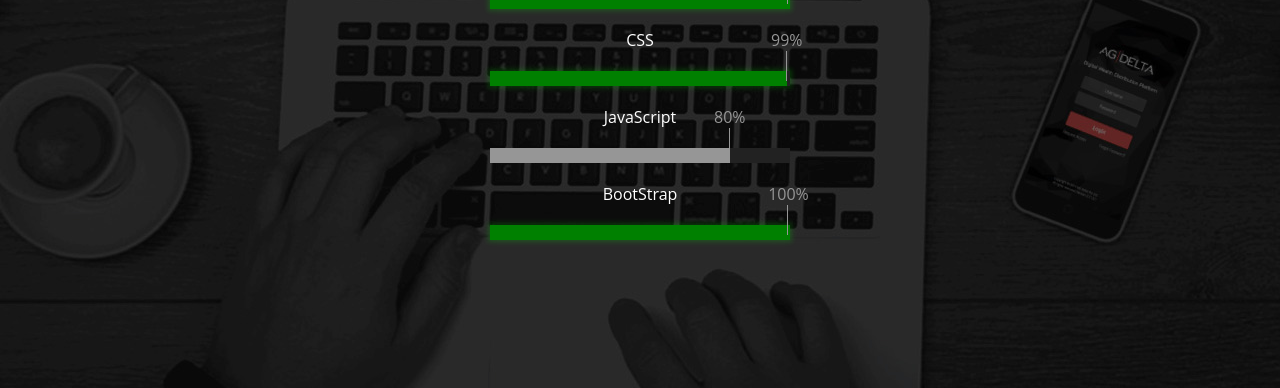
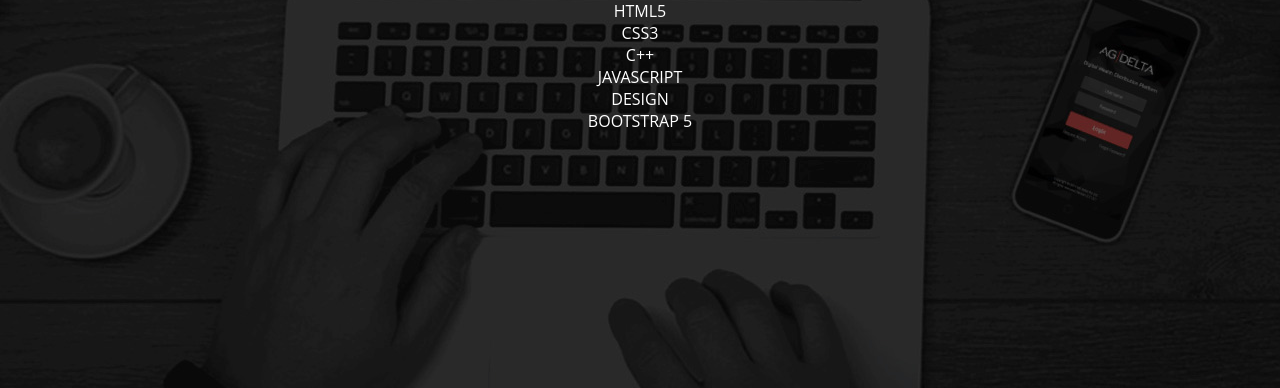
Before and after one commit to harisdermawan03/harrisdermawan.github.io, a plain HTML site: page skil.html in a window 1280 px wide. Shown: the part 412-800 px from the top of the page. Drawn offline with Linux system fonts and the light colour scheme.

Commit message:
Update skil.html

```diff
--- a/skil.html
+++ b/skil.html
@@ -45,44 +45,59 @@
     <!--Akhir-->
     <main>
         <section id="hero">
-            <div class="progressbar-container">
-                <!-- Just copy the div and add your Skills -->
+            <div class='container'>
 
-                      <div>
-                          <p class="skill-title">HTML</p>
-                          <p class="skill-quantity">100%</p>
-                          <div class="skill-box">
-                              <div class="volume"></div>
-                          </div>
-                      </div>
+                <h1 class='title'> SKILLS ME </h1>
 
-                      <div>
-                          <p class="skill-title">CSS</p>
-                          <p class="skill-quantity">99%</p>
-                          <div class="skill-box">
-                              <div class="volume"></div>
-                          </div>
-                      </div>
+                <div class='skillBox'>
 
-                      <div>
-                          <p class="skill-title">JavaScript</p>
-                          <p class="skill-quantity">80%</p>
-                          <div class="skill-box">
-                              <div class="volume"></div>
-                          </div>
-                      </div>
+                  <div class='skillBar'>
+                    <a class='ion-social-html5-outline'> </a>
+                    <span class='skillName'> HTML5 </span>
+                    <div class="skillArea">
+                      <span class="skill-HTML"> </span>
+                    </div><!-- skillArea -->
+                  </div><!-- skillBar -->
 
-                <div>
-                          <p class="skill-title">BootStrap</p>
-                          <p class="skill-quantity">100%</p>
-                          <div class="skill-box">
-                              <div class="volume"></div>
-                          </div>
-                      </div>
+                  <div class='skillBar'>
+                    <a class='ion-social-css3-outline'> </a>
+                    <span class='skillName'> CSS3 </span>
+                    <div class="skillArea">
+                      <span class="skill-CSS"> </span>
+                    </div><!-- skillArea -->
+                  </div><!-- skillBar -->
 
-                  </div> <!-- End of Container -->
-                  <script src="./app.js"></script>
+                  <div class='skillBar'>
+                    <a class='ion-social-javascript'> </a>
+                    <span class='skillName'> C++ </span>
+                    <div class="skillArea">
+                      <span class="skill-JS"> </span>
+                    </div><!-- skillArea -->
+                  </div><!-- skillBar -->
 
+                  <div class='skillBar'>
+                    <a class='ion-social-angular-outline'> </a>
+                    <span class='skillName'> JAVASCRIPT </span>
+                    <div class="skillArea">
+                      <span class="skill-A4"> </span>
+                    </div><!-- skillArea -->
+                  </div><!-- skillBar -->
+
+                  <div class='skillBar'>
+                    <a class='ion-social-nodejs'> </a>
+                    <span class='skillName'> DESIGN </span>
+                    <div class="skillArea">
+                      <span class="skill-NODEJS"> </span>
+                    </div><!-- skillArea -->
+                  </div><!-- skillBar -->
+                  <div class='skillBar'>
+                    <a class='ion-social-wordpress-outline'> </a>
+                    <span class='skillName'> BOOTSTRAP 5 </span>
+                    <div class="skillArea">
+                      <span class="skill-WP"> </span>
+                    </div><!-- skillArea -->
+                  </div><!-- skillBar -->
+              </div><!-- container -->
         </section>
     </main>
     <!-- End of Container -->
```
